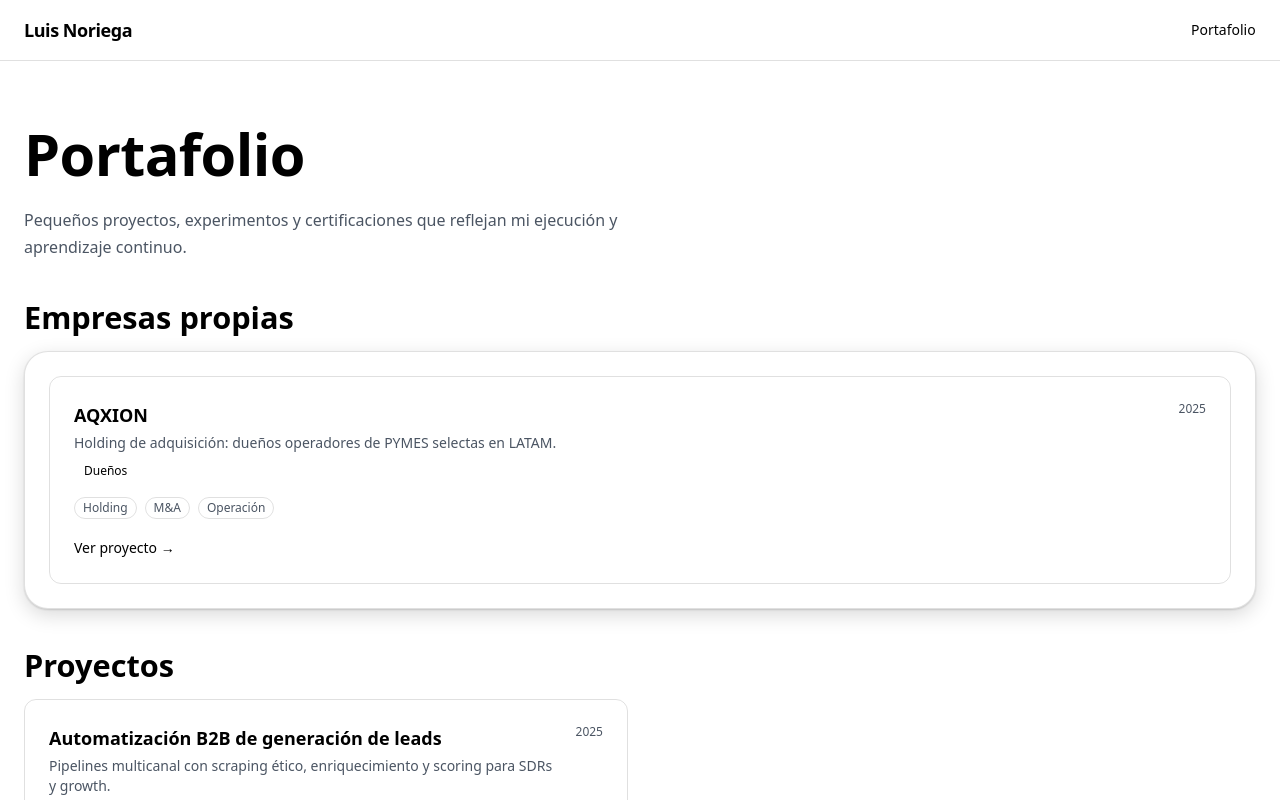
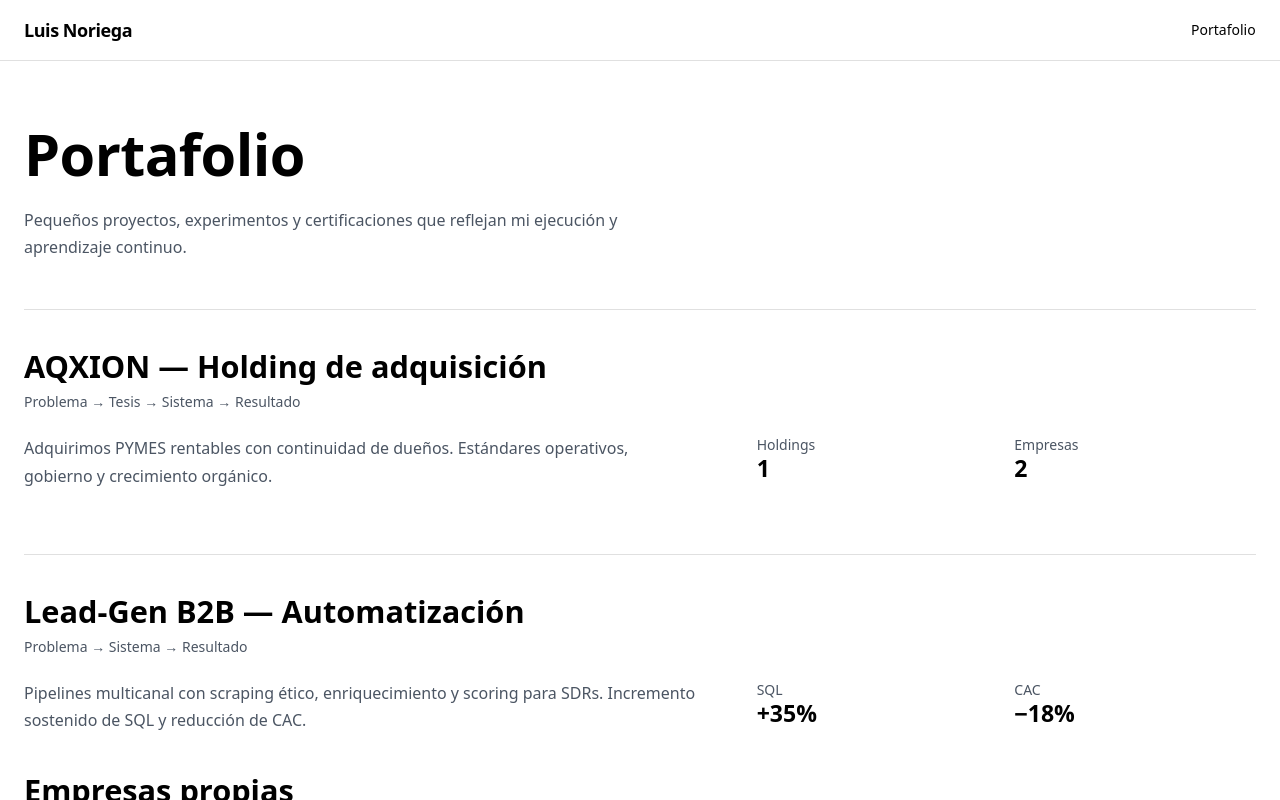
Before and after one commit to MagnusCole/luisnoriega-website, a Next.js app: page /portafolio in a window 1280 px wide. Shown: the top 800 px of the page. Built offline with nearby package versions, Linux system fonts and the light colour scheme.

Commit message:
feat(hero+portfolio): CTA a caso B2B; secciones sticky de narrativa (AQXION y LeadGen) y Counter utilitario

```diff
--- a/app/portafolio/page.tsx
+++ b/app/portafolio/page.tsx
@@ -13,7 +13,58 @@ export default function Portafolio() {
         Pequeños proyectos, experimentos y certificaciones que reflejan mi ejecución y aprendizaje continuo.
       </p>
 
-      {/* Destacado: empresas propias */}
+      {/* Sticky stories */}
+      <div className="mt-12 space-y-16">
+        <section id="caso-aqxion" className="border-t border-border pt-10">
+          <h2 className="h4">AQXION — Holding de adquisición</h2>
+          <p className="caption mt-2 text-muted-foreground">Problema → Tesis → Sistema → Resultado</p>
+          <div className="mt-6 grid gap-6 md:grid-cols-12">
+            <div className="md:col-span-7">
+              <p className="body text-muted-foreground max-w-2xl">
+                Adquirimos PYMES rentables con continuidad de dueños. Estándares operativos, gobierno y crecimiento orgánico.
+              </p>
+            </div>
+            <div className="md:col-span-5">
+              <ul className="grid grid-cols-2 gap-4">
+                <li>
+                  <p className="caption">Holdings</p>
+                  <p className="h5">1</p>
+                </li>
+                <li>
+                  <p className="caption">Empresas</p>
+                  <p className="h5">2</p>
+                </li>
+              </ul>
+            </div>
+          </div>
+        </section>
+
+        <section id="caso-b2b" className="border-t border-border pt-10">
+          <h2 className="h4">Lead‑Gen B2B — Automatización</h2>
+          <p className="caption mt-2 text-muted-foreground">Problema → Sistema → Resultado</p>
+          <div className="mt-6 grid gap-6 md:grid-cols-12">
+            <div className="md:col-span-7">
+              <p className="body text-muted-foreground max-w-2xl">
+                Pipelines multicanal con scraping ético, enriquecimiento y scoring para SDRs. Incremento sostenido de SQL y reducción de CAC.
+              </p>
+            </div>
+            <div className="md:col-span-5">
+              <ul className="grid grid-cols-2 gap-4">
+                <li>
+                  <p className="caption">SQL</p>
+                  <p className="h5">+35%</p>
+                </li>
+                <li>
+                  <p className="caption">CAC</p>
+                  <p className="h5">−18%</p>
+                </li>
+              </ul>
+            </div>
+          </div>
+        </section>
+      </div>
+
+  {/* Destacado: empresas propias */}
       {projects.some((p) => p.owned) && (
         <div className="mt-10">
           <h2 className="h4">Empresas propias</h2>
--- a/components/Hero.tsx
+++ b/components/Hero.tsx
@@ -95,8 +95,8 @@ export default function Hero() {
           <Button href="/portafolio" variant="primary">
             Ver portafolio
           </Button>
-          <MagneticButton href="/aqxion" className="vf-hover vf-weight inline-flex items-center justify-center rounded-full border border-border px-6 py-3 font-medium hover:bg-white/5 transition">
-            AQXION
+          <MagneticButton href="/portafolio#caso-b2b" className="vf-hover vf-weight inline-flex items-center justify-center rounded-full border border-border px-6 py-3 font-medium hover:bg-white/5 transition">
+            Lead‑Gen B2B
           </MagneticButton>
         </div>
         {/* Desktop-only glossy orb accent */}
--- /dev/null
+++ b/components/ui/Counter.tsx
@@ -0,0 +1,55 @@
+"use client";
+
+import { useEffect, useRef, useState } from "react";
+
+type Props = {
+  from?: number;
+  to: number;
+  duration?: number; // ms
+  prefix?: string;
+  suffix?: string;
+  className?: string;
+};
+
+export default function Counter({ from = 0, to, duration = 1200, prefix = "", suffix = "", className }: Props) {
+  const ref = useRef<HTMLSpanElement>(null);
+  const [isVisible, setVisible] = useState(false);
+
+  useEffect(() => {
+    if (!ref.current) return;
+    const reduce = window.matchMedia("(prefers-reduced-motion: reduce)").matches;
+    if (reduce) {
+      setVisible(true);
+      return;
+    }
+    const io = new IntersectionObserver((entries) => {
+      if (entries[0].isIntersecting) {
+        setVisible(true);
+        io.disconnect();
+      }
+    }, { threshold: 0.6 });
+    io.observe(ref.current);
+    return () => io.disconnect();
+  }, []);
+
+  useEffect(() => {
+    if (!isVisible || !ref.current) return;
+    const reduce = window.matchMedia("(prefers-reduced-motion: reduce)").matches;
+    if (reduce) {
+      ref.current.textContent = `${prefix}${to.toLocaleString()}${suffix}`;
+      return;
+    }
+    const start = performance.now();
+    const diff = to - from;
+    const step = (t: number) => {
+      const p = Math.min((t - start) / duration, 1);
+      const eased = 1 - Math.pow(1 - p, 3); // easeOutCubic
+      const val = Math.round(from + diff * eased);
+      if (ref.current) ref.current.textContent = `${prefix}${val.toLocaleString()}${suffix}`;
+      if (p < 1) requestAnimationFrame(step);
+    };
+    requestAnimationFrame(step);
+  }, [isVisible, from, to, duration, prefix, suffix]);
+
+  return <span ref={ref} className={className} aria-label={`${to}`} />;
+}
```
